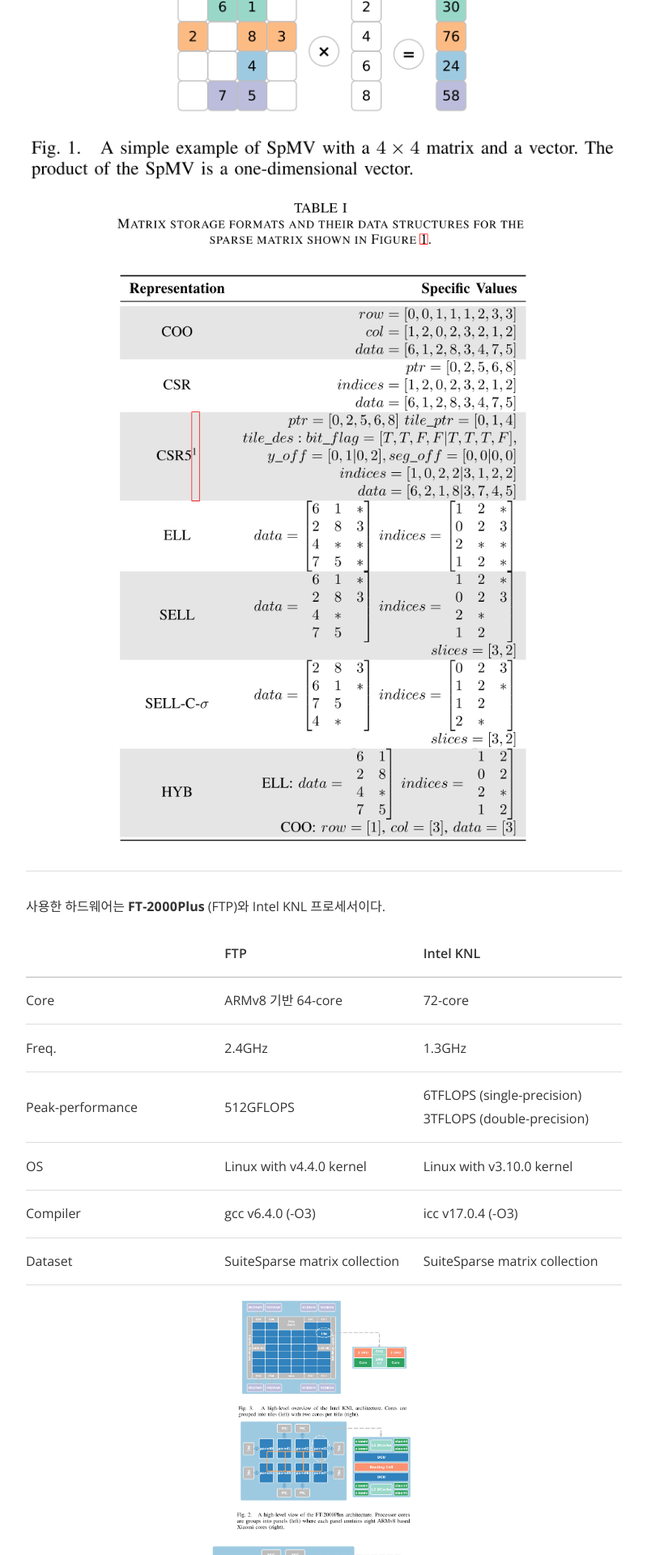
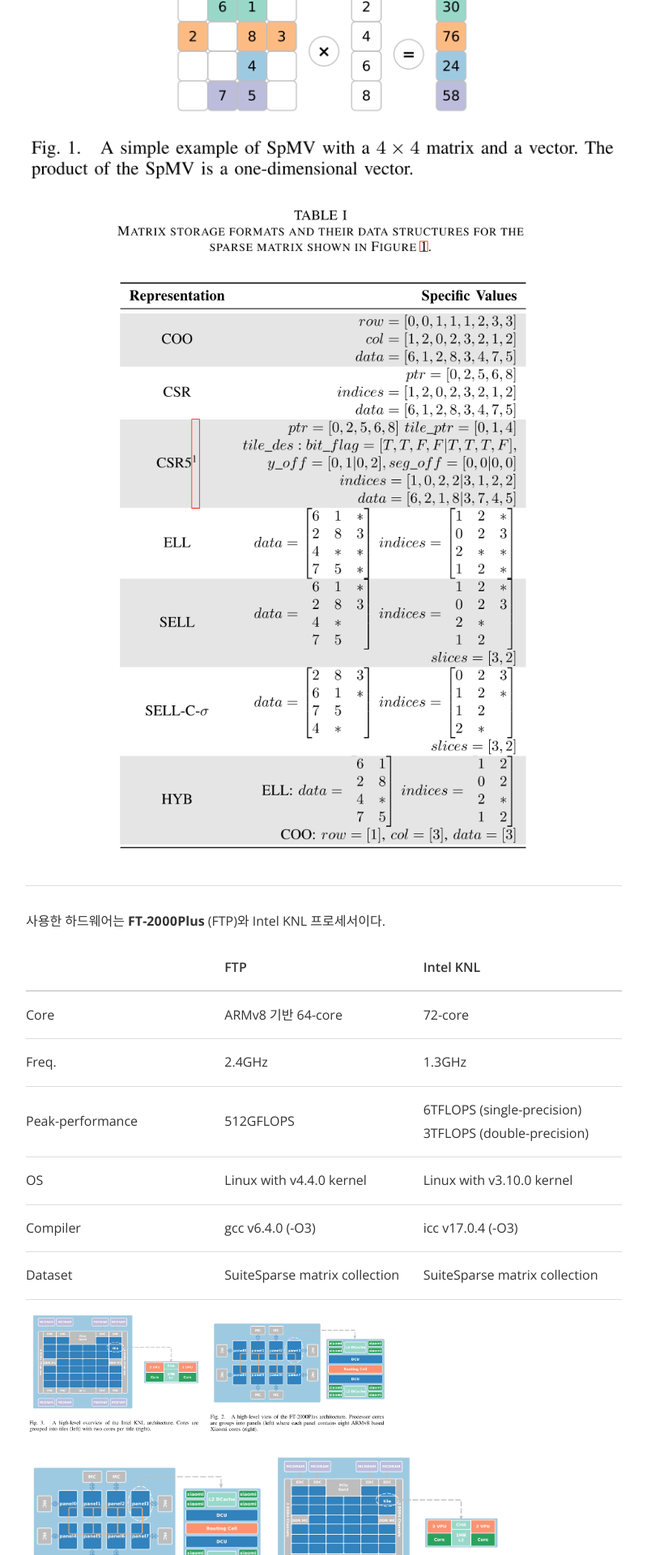
Before and after one commit to psk9211/psk9211.github.io, a Jekyll site: the page built from _posts/2019-6-27-OptimiSpMV.markdown, in a window 1280 px wide. Shown: the part 1949-3869 px from the top of the page at 81% size, without its empty margins (240-1039 px from the left). Built offline with Jekyll 4.4.1, drawn with Linux system fonts in a browser that asks for light colours; nearby versions of some CDN libraries; formulas are drawn with MathJax 3.

Commit message:
Update _layout.scss

```diff
--- a/_sass/_layout.scss
+++ b/_sass/_layout.scss
@@ -246,16 +246,16 @@ pre code.hljs {
 			}
 		}
 	}
-	img {
+	img :not(.inlineblock):not(.inline){
 		display: block;
 		margin: auto;
 		//width: 90%;
 
-		.inlineblock :not(img) {
+		.inlineblock {
 			display: inline-block;
 			margin: auto;
 		}
-		.inline :not(img) {
+		.inline {
 			display: inline;
 			margin: auto;
 		}
```
